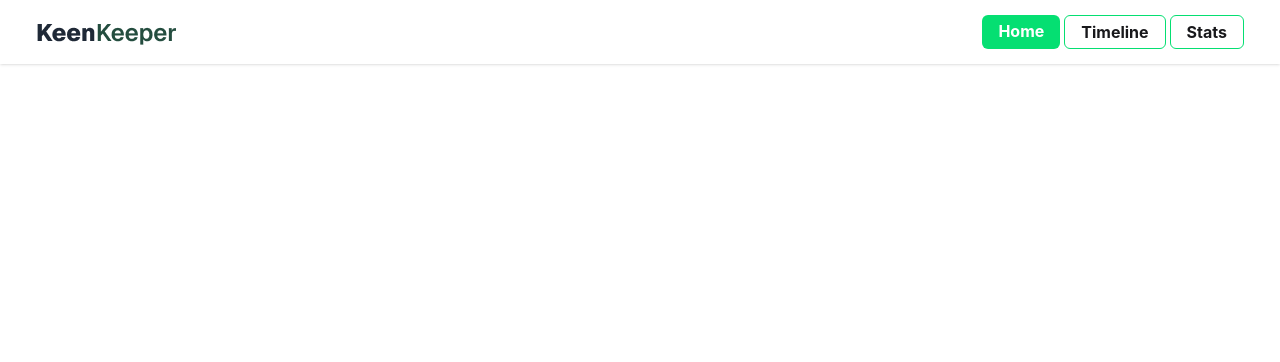
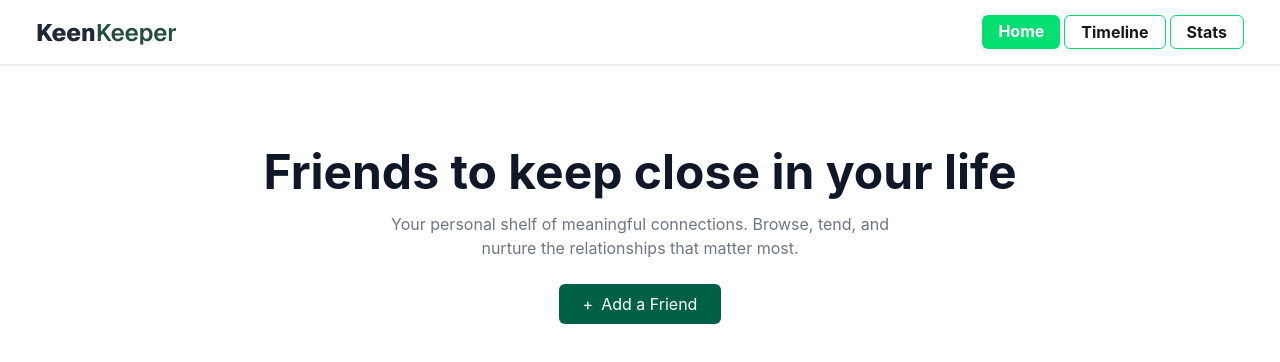
Before and after one commit to MdHadiuzzaman0/A_07_KeenKeeper, a React (Vite) app: page / in a window 1280 px wide. Shown: the top 362 px of the page. Built offline with nearby package versions, Linux system fonts and the light colour scheme.

Commit message:
hero section complete

```diff
--- a/public/data.json
+++ b/public/data.json
@@ -14,7 +14,7 @@
   },
   {
     "id": 2,
-    "name": "Mehreen Akter",
+    "name": "Mike Anderson",
     "note": "Childhood friend, always supportive.",
     "picture": "https://randomuser.me/api/portraits/men/44.jpg",
     "email": "mehreen.akter@yahoo.com",
@@ -40,7 +40,7 @@
   },
   {
     "id": 4,
-    "name": "Fatima Al-Hassan",
+    "name": "Ford Callium",
     "note": "Creative design collaborator.",
     "picture": "https://randomuser.me/api/portraits/men/68.jpg",
     "email": "fatima.alhassan@gmail.com",
@@ -53,7 +53,7 @@
   },
   {
     "id": 5,
-    "name": "Rafiul Hasan",
+    "name": "Rafel Alfred",
     "note": "Best roommate and go-to person.",
     "picture": "https://randomuser.me/api/portraits/men/54.jpg",
     "email": "rafiul.hasan@gmail.com",
@@ -66,7 +66,7 @@
   },
   {
     "id": 6,
-    "name": "Sofia Reyes",
+    "name": "Sam Reyes",
     "note": "Adventurous soul and travel partner.",
     "picture": "https://randomuser.me/api/portraits/men/21.jpg",
     "email": "sofia.reyes@hotmail.com",
@@ -92,7 +92,7 @@
   },
   {
     "id": 8,
-    "name": "Priya Nair",
+    "name": "Tom Halley",
     "note": "Organized and highly motivated.",
     "picture": "https://randomuser.me/api/portraits/men/33.jpg",
     "email": "priya.nair@gmail.com",
@@ -118,7 +118,7 @@
   },
   {
     "id": 10,
-    "name": "Nusrat Jahan",
+    "name": "Noil Jhon",
     "note": "More like a sister than a friend.",
     "picture": "https://randomuser.me/api/portraits/men/55.jpg",
     "email": "nusrat.jahan@outlook.com",
--- /dev/null
+++ b/src/HeroSection.jsx
@@ -0,0 +1,24 @@
+import React from 'react';
+
+const HeroSection = () => {
+    return (
+        <div>
+            <div className="flex flex-col items-center justify-center py-12 px-4 text-center">
+
+                <h1 className="text-3xl md:text-5xl font-bold text-gray-900 mb-4">
+                    Friends to keep close in your life
+                </h1>
+
+                <p className="text-gray-600 max-w-lg mb-6 opacity-80">
+                    Your personal shelf of meaningful connections. Browse, tend, and nurture the relationships that matter most.
+                </p>
+
+                <button className="flex items-center gap-2 bg-emerald-800 text-white px-6 py-2 rounded-md hover:bg-emerald-800 transition">
+                    <span>+</span> Add a Friend
+                </button>
+            </div>
+        </div>
+    );
+};
+
+export default HeroSection;
--- /dev/null
+++ b/src/Home.jsx
@@ -0,0 +1,32 @@
+import React, { Suspense, use, useContext } from 'react';
+// import { DataCenter } from './MotherProvider';
+import HeroSection from './HeroSection';
+// import StatsSectionInHome from './StatsSectionInHome';
+// import Friends from './Friends';
+import { HiH1 } from 'react-icons/hi2';
+import { useLoaderData } from 'react-router';
+
+const Home = () => {
+
+    //  const friendsData = useLoaderData();
+        // console.log(friendsData);
+
+    return (
+        <div>
+            <div className='space-y-5 mt-9 px-30'>
+                <HeroSection />
+                {/* <StatsSectionInHome friendsData={friendsData} />
+                <hr className='opacity-10 my-9'/>
+                <h3 className='text-2xl font-semibold'>Your Friends</h3>
+                <Suspense fallback={<h1>Loading...</h1>}>
+                   <Friends />
+                </Suspense> */}
+
+
+            </div>
+
+        </div>
+    );
+};
+
+export default Home;
--- a/src/main.jsx
+++ b/src/main.jsx
@@ -4,7 +4,7 @@ import './index.css'
 import App from './App.jsx'
 import { createBrowserRouter } from 'react-router';
 import { RouterProvider } from "react-router";
-// import Home from './Home.jsx';
+import Home from './Home.jsx';
 import Root from './Root.jsx';
 // import Timeline from './Timeline.jsx';
 // import Stats from './Stats.jsx';
@@ -18,7 +18,11 @@ const router = createBrowserRouter([
     path: "/",
     Component: Root,
     children: [
-      // { index: true, Component: Home },
+      {
+        index: true,
+        Component: Home,
+        loader: () => friendsPromise
+      },
       // { path: "timeline", Component: Timeline },
       // { path: "stats", Component: Stats },
       // {
```
Also changed, not shown: vercel.json (added).
